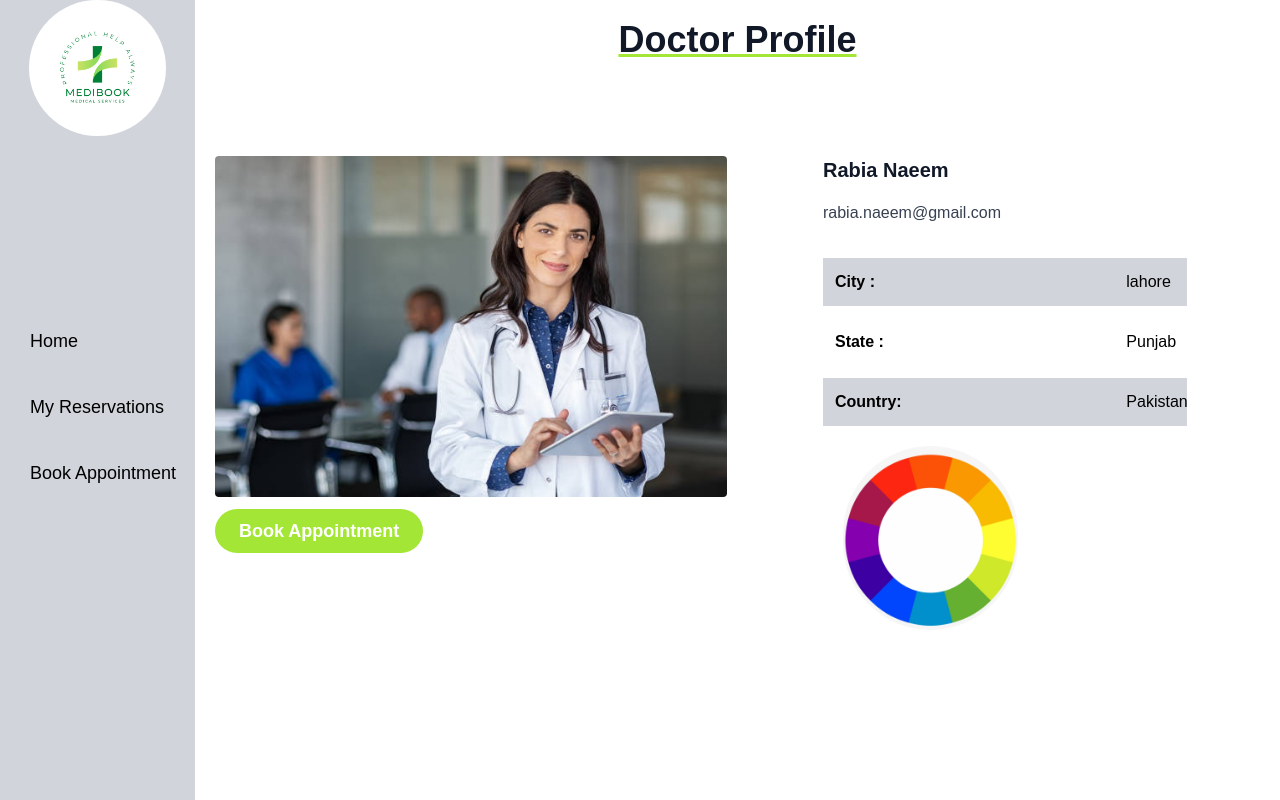
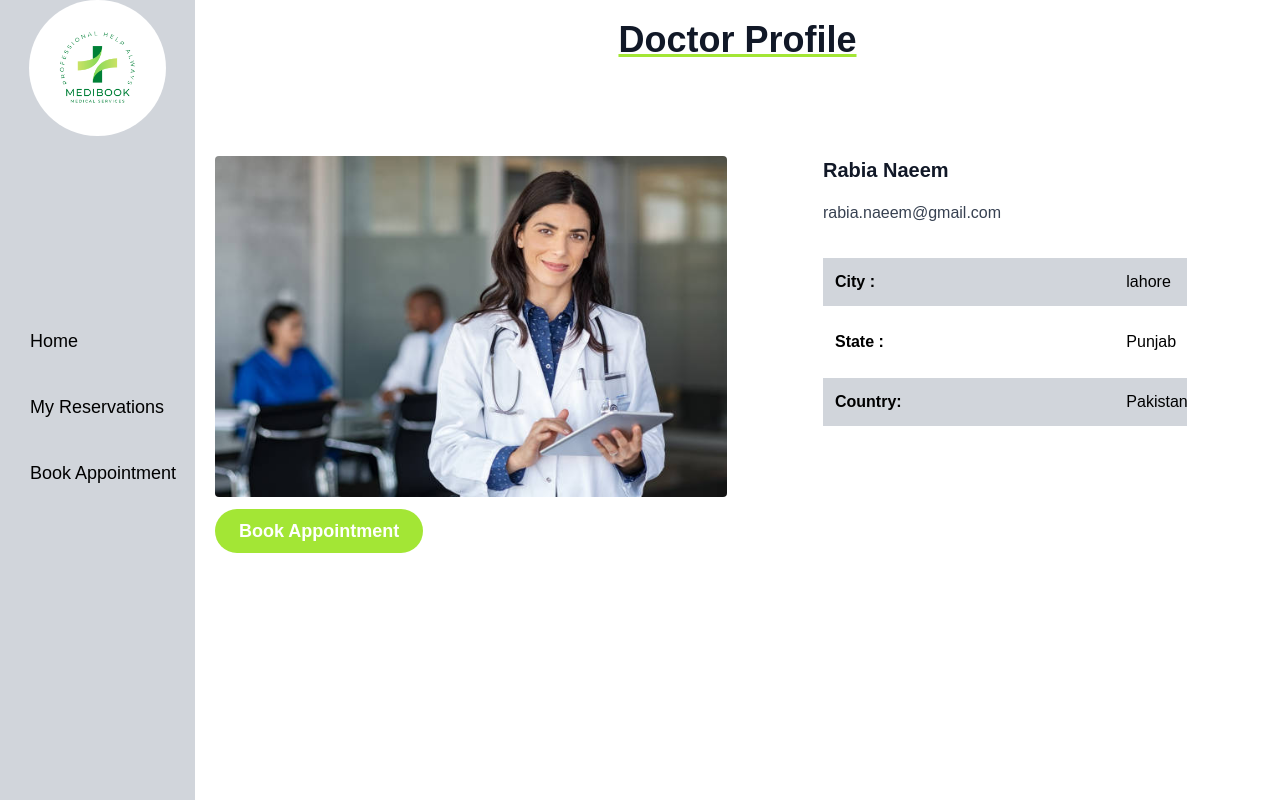
Before and after one commit to deyemiobaa/medibook-ui, a React (Create React App) app: page /doctor-details in a window 1280 px wide. Built offline with nearby package versions, Linux system fonts and the light colour scheme.

Commit message:
remove bar

```diff
--- a/src/components/DoctorDetails/DoctorDetails.js
+++ b/src/components/DoctorDetails/DoctorDetails.js
@@ -2,7 +2,6 @@ import React from 'react';
 import { Link } from 'react-router-dom';
 import Navigation from '../Navigation/Navigation';
 import doctorImg from '../../assests/doctor1.jpg';
-import barImg from '../../assests/circle-bar.png';
 
 const DoctorDetails = () => (
   <div className="flex">
@@ -49,11 +48,6 @@ const DoctorDetails = () => (
             </div>
             <div className=" bg-gray-300 p-3">Pakistan</div>
           </div>
-          <img
-            src={barImg}
-            alt="circle-bar"
-            className="w-25 h-56 p-5 rounded-full"
-          />
         </div>
       </div>
     </section>
```
Also changed, not shown: src/assests/circle-bar.png (deleted).
